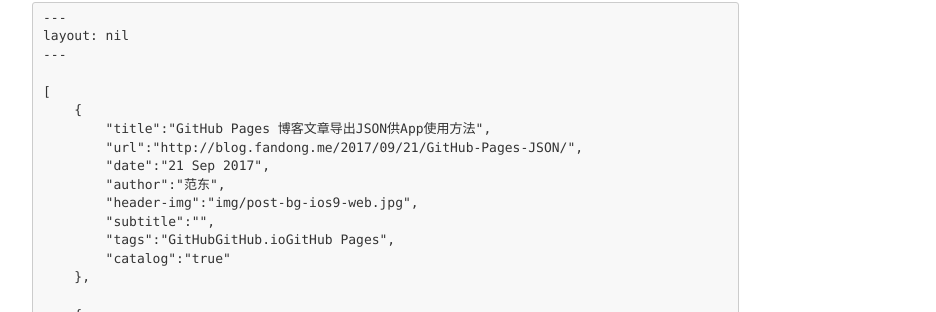
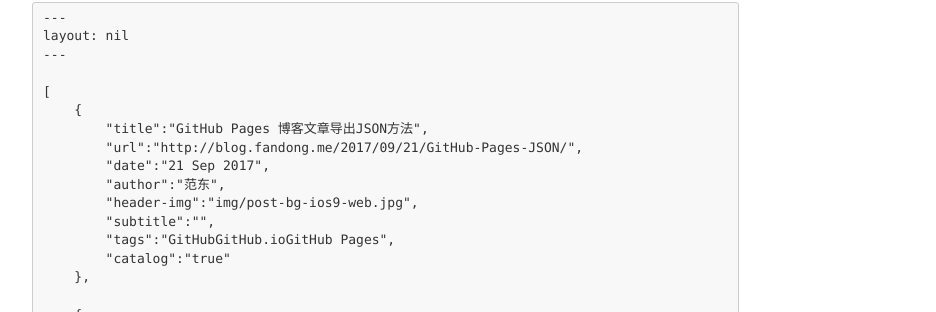
Before and after one commit to fandongtongxue/fandongtongxue.github.io, a Jekyll site: the page built from _posts/2017-09-21-GitHub-Pages-JSON.markdown, in a window 1280 px wide and 1400 px high, scrolled down 1204 px. Shown: the part 250-562 px from the top of the window, without its empty margins (233-1169 px from the left). Built offline with Jekyll 4.4.1, drawn with Linux system fonts in a browser that asks for light colours; nearby versions of some CDN libraries; comment, search, counter and statistics services are not loaded; some of the changed text lies outside the part shown.

Commit message:
修改文章标题

```diff
--- a/_posts/2017-09-21-GitHub-Pages-JSON.markdown
+++ b/_posts/2017-09-21-GitHub-Pages-JSON.markdown
@@ -1,6 +1,6 @@
 ---
 layout:     post
-title:      "GitHub Pages 博客文章导出JSON供App使用方法"
+title:      "GitHub Pages 博客文章导出JSON方法"
 subtitle:   ""
 date: 2017-09-21 11:32:00.000000000 +08:00
 author:     "范东"
```
